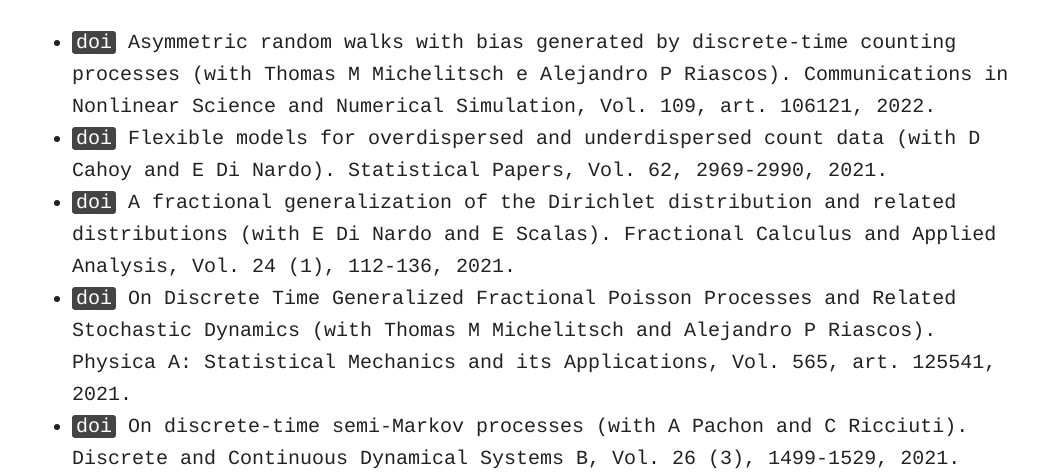
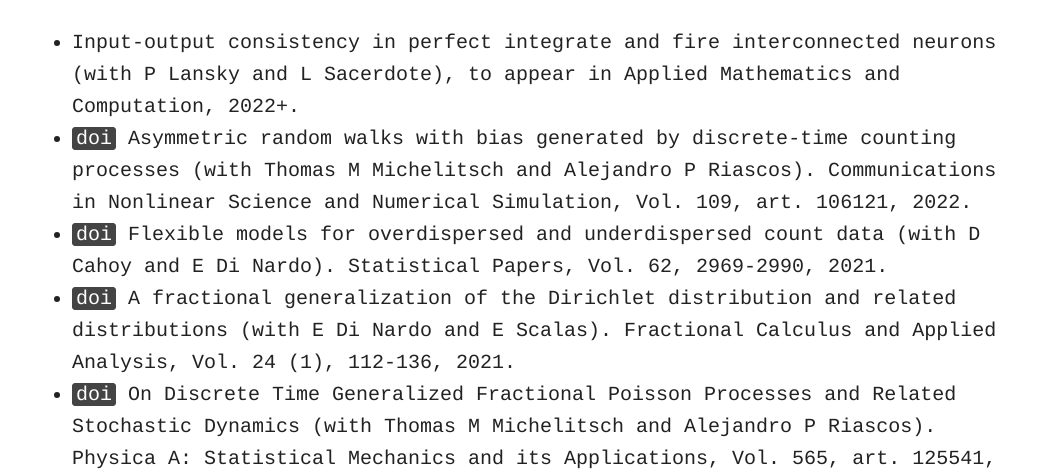
Before and after one commit to 0fpl/0fpl.github.io, a plain HTML site: page publ.html in a window 1280 px wide. Shown: the part 317-789 px from the top of the page, without its empty margins (8-1046 px from the left). Drawn offline with Linux system fonts and the light colour scheme.

Commit message:
Add files via upload

```diff
--- a/publ.html
+++ b/publ.html
@@ -104,7 +104,8 @@
 			<p class="postheader" id="ja">Journal articles</p>
 			<p class="postbody">
 				<ul class="c">
-					<li><a class="bg_slider" href="https://doi.org/10.1016/j.cnsns.2021.106121">doi</a> Asymmetric random walks with bias generated by discrete-time counting processes (with Thomas M Michelitsch e Alejandro P Riascos). Communications in Nonlinear Science and Numerical Simulation, Vol. 109, art. 106121, 2022.</li>
+					<li>Input-output consistency in perfect integrate and fire interconnected neurons (with P Lansky and L Sacerdote), to appear in Applied Mathematics and Computation, 2022+.</li>
+					<li><a class="bg_slider" href="https://doi.org/10.1016/j.cnsns.2021.106121">doi</a> Asymmetric random walks with bias generated by discrete-time counting processes (with Thomas M Michelitsch and Alejandro P Riascos). Communications in Nonlinear Science and Numerical Simulation, Vol. 109, art. 106121, 2022.</li>
 					<li><a class="bg_slider" href="https://doi.org/10.1007/s00362-021-01222-7">doi</a> Flexible models for overdispersed and underdispersed count data (with D Cahoy and E Di Nardo). Statistical Papers, Vol. 62, 2969-2990, 2021.</li>
 					<li><a class="bg_slider" href="https://doi.org/10.1515/fca-2021-0006">doi</a> A fractional generalization of the Dirichlet distribution and related distributions (with E Di Nardo and E Scalas). Fractional Calculus and Applied Analysis, Vol. 24 (1), 112-136, 2021.</li>
 					<li><a class="bg_slider" href="https://doi.org/10.1016/j.physa.2020.125541">doi</a> On Discrete Time Generalized Fractional Poisson Processes and Related Stochastic Dynamics (with Thomas M Michelitsch and Alejandro P Riascos). Physica A: Statistical Mechanics and its Applications, Vol. 565, art. 125541, 2021.</li>
```
Also changed, not shown: 1 other file.
